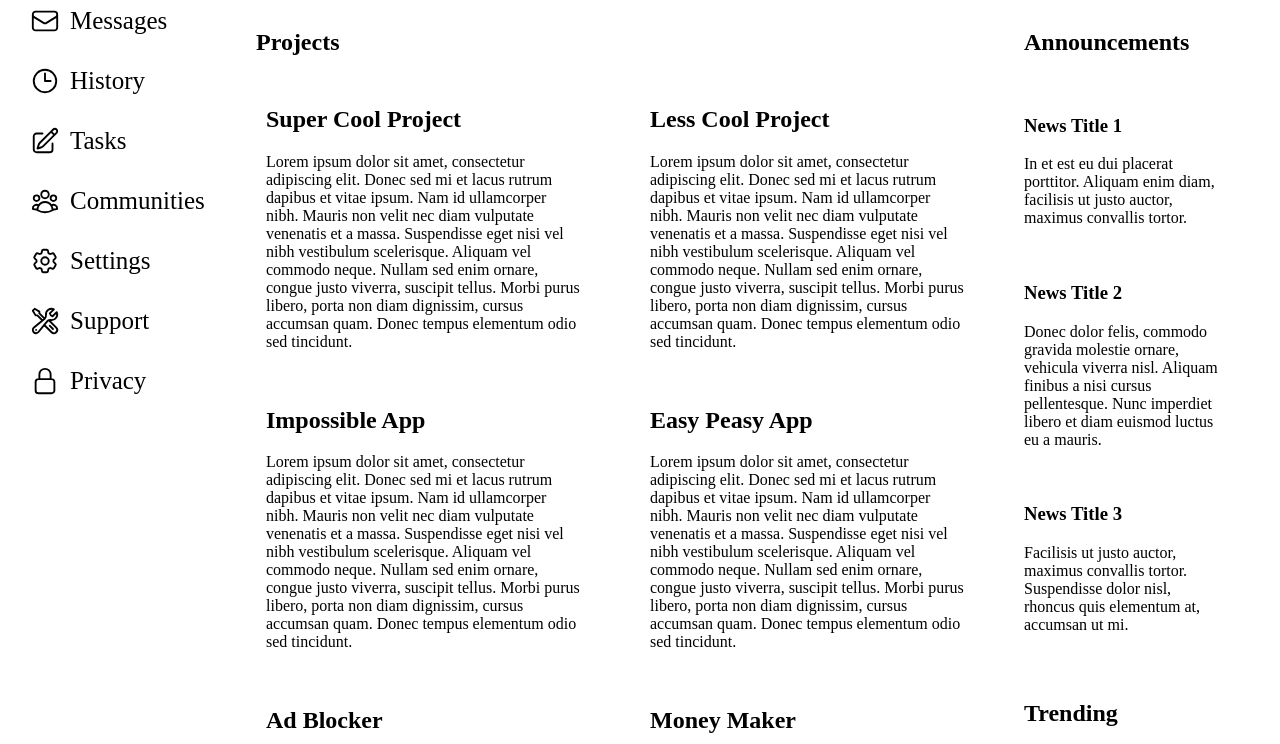
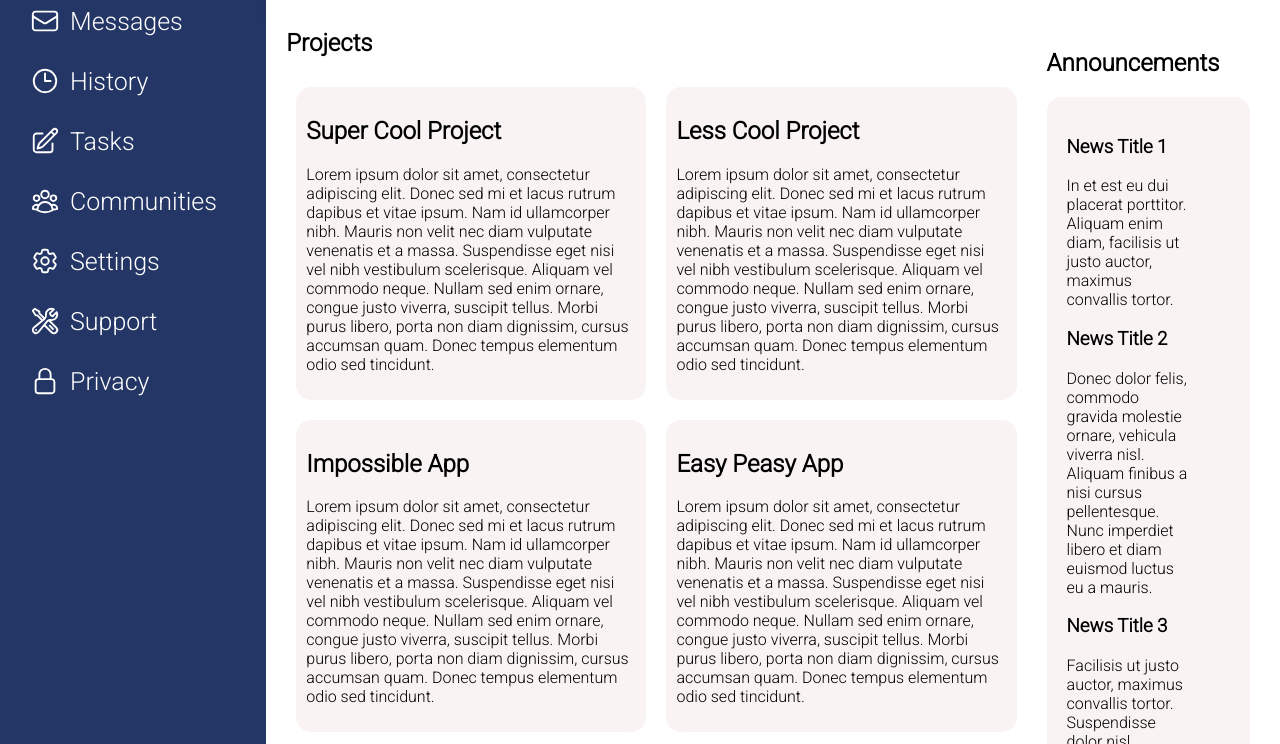
Before and after one commit to ladinofel/admin-dashboard, a plain HTML site: page index.html in a window 1280 px wide. Shown: the part 211-955 px from the top of the page. Drawn offline with Linux system fonts and the light colour scheme.

Commit message:
Add color styling to the overall page

```diff
--- a/index.html
+++ b/index.html
@@ -1,6 +1,9 @@
 <!DOCTYPE html>
 <html lang="en">
 <head>
+  <link rel="preconnect" href="https://fonts.googleapis.com">
+  <link rel="preconnect" href="https://fonts.gstatic.com" crossorigin>
+  <link href="https://fonts.googleapis.com/css2?family=Alegreya+Sans:ital,wght@0,100;0,300;1,100;1,300&family=Josefin+Sans:ital,wght@0,100;0,300;0,400;0,500;0,700;1,100;1,300;1,500;1,600&family=Jost:ital,wght@0,300;0,400;1,200;1,300&family=Lobster&family=Montserrat:ital,wght@1,400;1,700&family=Roboto:ital,wght@0,300;1,100&display=swap" rel="stylesheet">
   <meta charset="UTF-8">
   <meta name="viewport" content="width=device-width, initial-scale=1.0">
   <link rel="stylesheet" href="./styles.css">
--- a/styles.css
+++ b/styles.css
@@ -1,5 +1,11 @@
 body {
   margin: 0;
+  font-family: 'Alegreya Sans', sans-serif;
+  font-family: 'Josefin Sans', sans-serif;
+  font-family: 'Jost', sans-serif;
+  font-family: 'Lobster', cursive;
+  font-family: 'Montserrat', sans-serif;
+  font-family: 'Roboto', sans-serif;
 }
 
 svg {
@@ -15,6 +21,8 @@ svg {
 .sidebar {
   grid-column: 1;
   grid-row: 1 / -1;
+  background-color: #243665;
+  color: white;
 }
 
 .header {
@@ -23,11 +31,14 @@ svg {
   display: grid;
   grid-template-columns: 5fr 2fr;
   grid-template-rows: 1fr 1fr;
+  padding-left: 20px;
+  box-shadow: rgba(0, 0, 0, 0.1) 0px 10px 15px -3px, rgba(0, 0, 0, 0.05) 0px 4px 6px -2px;
 }
 
 .projects {
   grid-column: 2;
   grid-row: 2;
+  padding-left: 20px;
 }
 
 .miscelaneous {
@@ -79,23 +90,29 @@ a {
   text-decoration: none;
 }
 
-a:visited {
-  color: black;
+a:visited,
+a:active,
+a:link {
+  color: white;
 }
 
 .cards {
   display: grid;
   grid-template-columns: repeat(auto-fit, minmax(350px, 1fr));
+
 }
 
 .cards > div {
-  padding: 10px 60px 10px 10px;
+  margin: 10px;
+  padding: 10px;
+  background-color: rgb(250, 243, 243);
+  border-radius: 15px;
 }
 
 .news > div {
-  padding-top: 20px;
-  padding-right: 60px;
+  padding-right: 40px;
 }
+
 
 .trending {
   padding-top: 30px;
@@ -104,7 +121,7 @@ a:visited {
 .trendy-users > div {
   display: flex;
   gap: 15px;
-  padding-bottom: 20px;
+  padding: 10px;
 }
 
 .trendy-users > div > img {
@@ -136,6 +153,8 @@ button {
   padding: 10px;
   min-width: 80px;
   border-radius: 15px;
+  background-color: #3b518d;
+  color: white;
 }
 
 .search-bar {
@@ -156,3 +175,22 @@ input {
 #user-menu-img {
   height: 45px;
 }
+
+.header,
+.projects,
+.miscelaneous {
+  background-color: white;
+  color: black;
+}
+
+.miscelaneous {
+  padding: 20px;
+}
+
+.news,
+.trendy-users {
+  background-color: rgb(250, 243, 243);
+  border-radius: 15px;
+  padding: 20px;
+  margin-right: 10px;
+}
```
